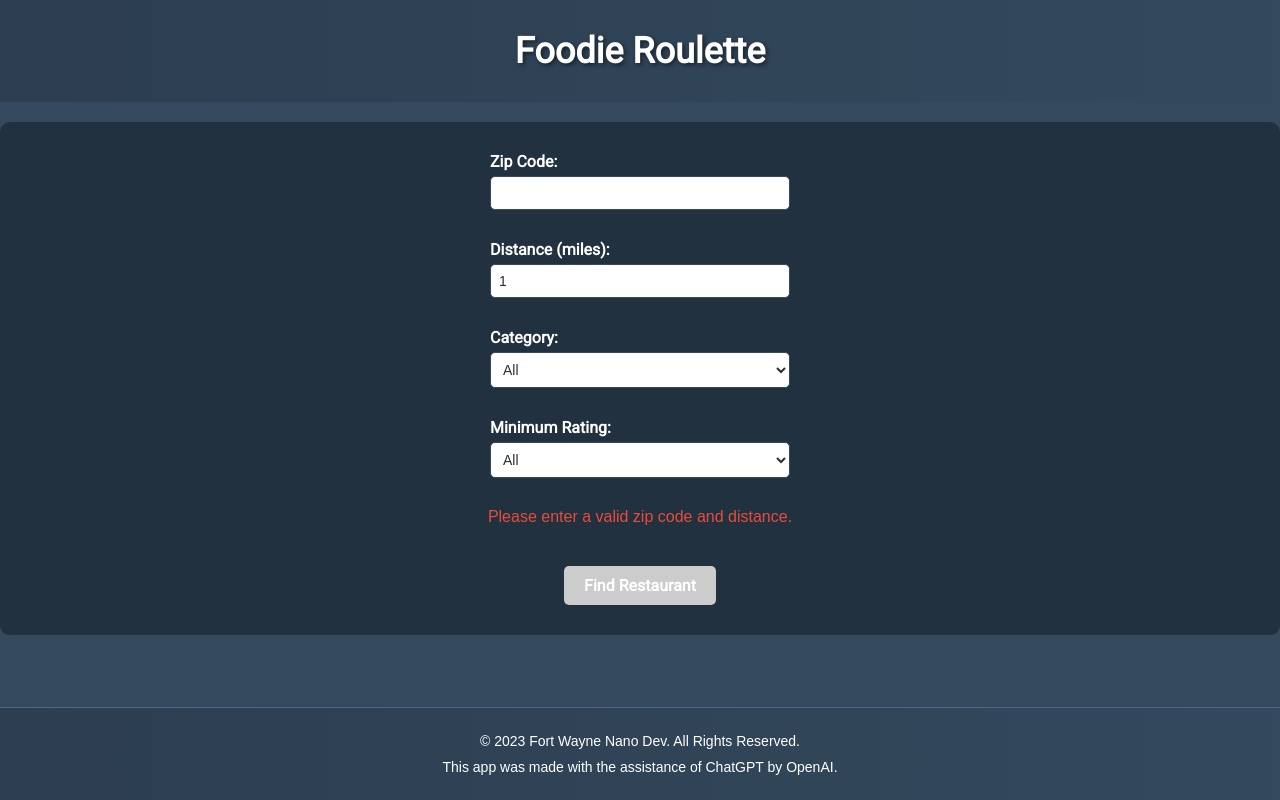
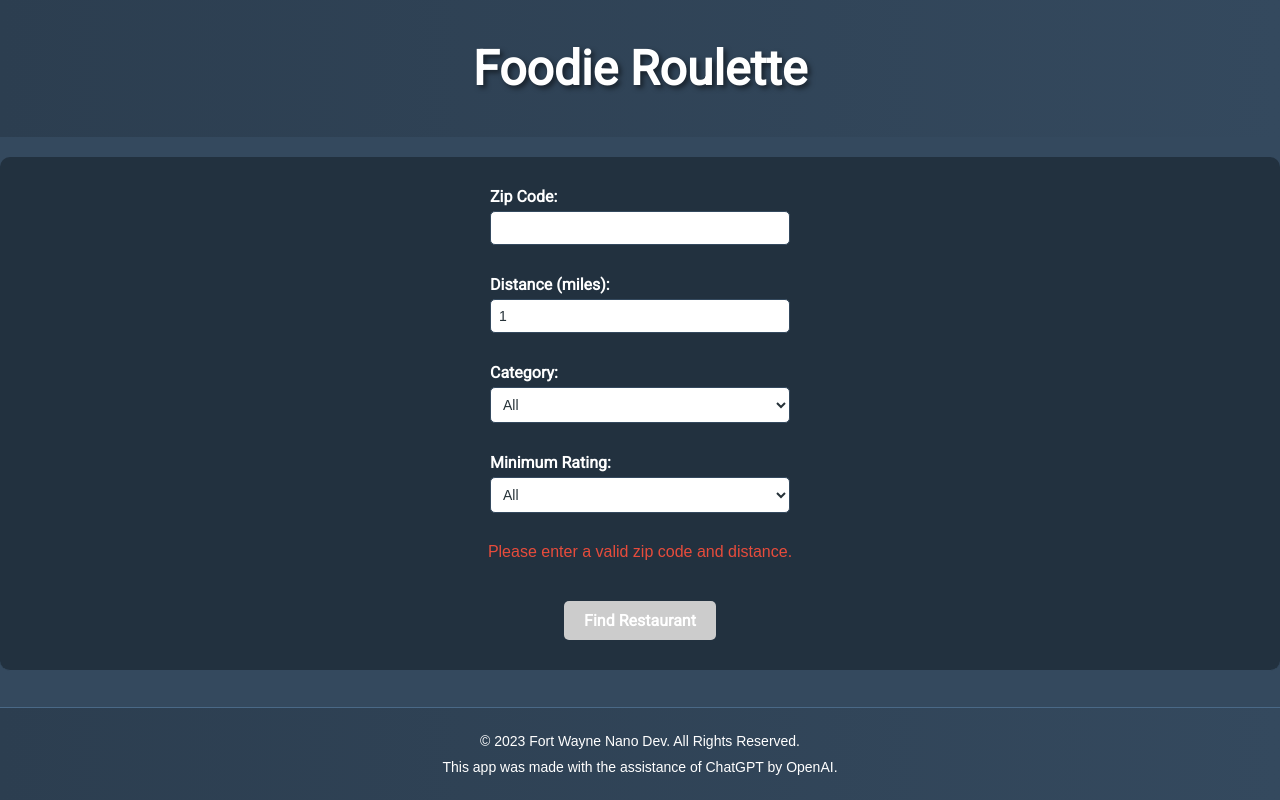
Before and after one commit to jrthartwig/random-restaurant-finder, a React (Create React App) app: page / in a window 1280 px wide. Built offline with nearby package versions, Linux system fonts and the light colour scheme.

Commit message:
feat: prettier header

```diff
--- a/src/App.css
+++ b/src/App.css
@@ -25,12 +25,13 @@ body {
 h1 {
   font-family: "Roboto", sans-serif;
   text-align: center;
-  padding: 30px 0;
+  padding: 40px 0;
   background-image: linear-gradient(to right, #2c3e50, #34495e);
   color: #ffffff;
   margin: 0;
-  font-size: 36px;
-  text-shadow: 2px 2px 4px rgba(0, 0, 0, 0.5);
+  font-size: 48px; /* Increased font size */
+  font-weight: bold; /* Added bold font weight */
+  text-shadow: 3px 3px 5px rgba(0, 0, 0, 0.5); /* Increased text-shadow */
 }
 
 form {
--- a/src/App.js
+++ b/src/App.js
@@ -15,7 +15,6 @@ function App() {
   const [disabled, setDisabled] = useState(false);
   const [rating, setRating] = useState("");
   const [isLoading, setIsLoading] = useState(false);
-  const [currentRestaurant, setCurrentRestaurant] = useState(null);
 
   const params = {
     location: zipCode,
```
